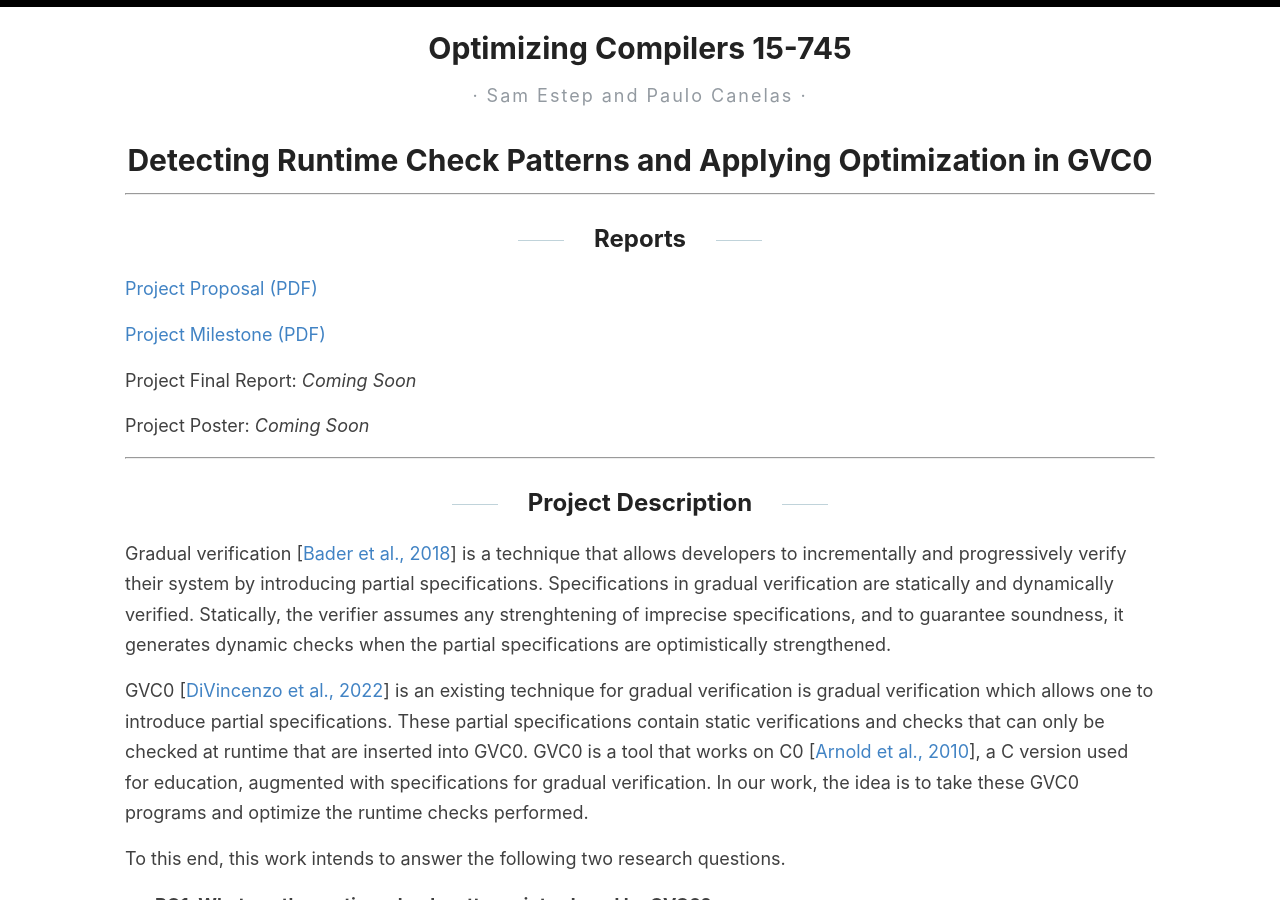
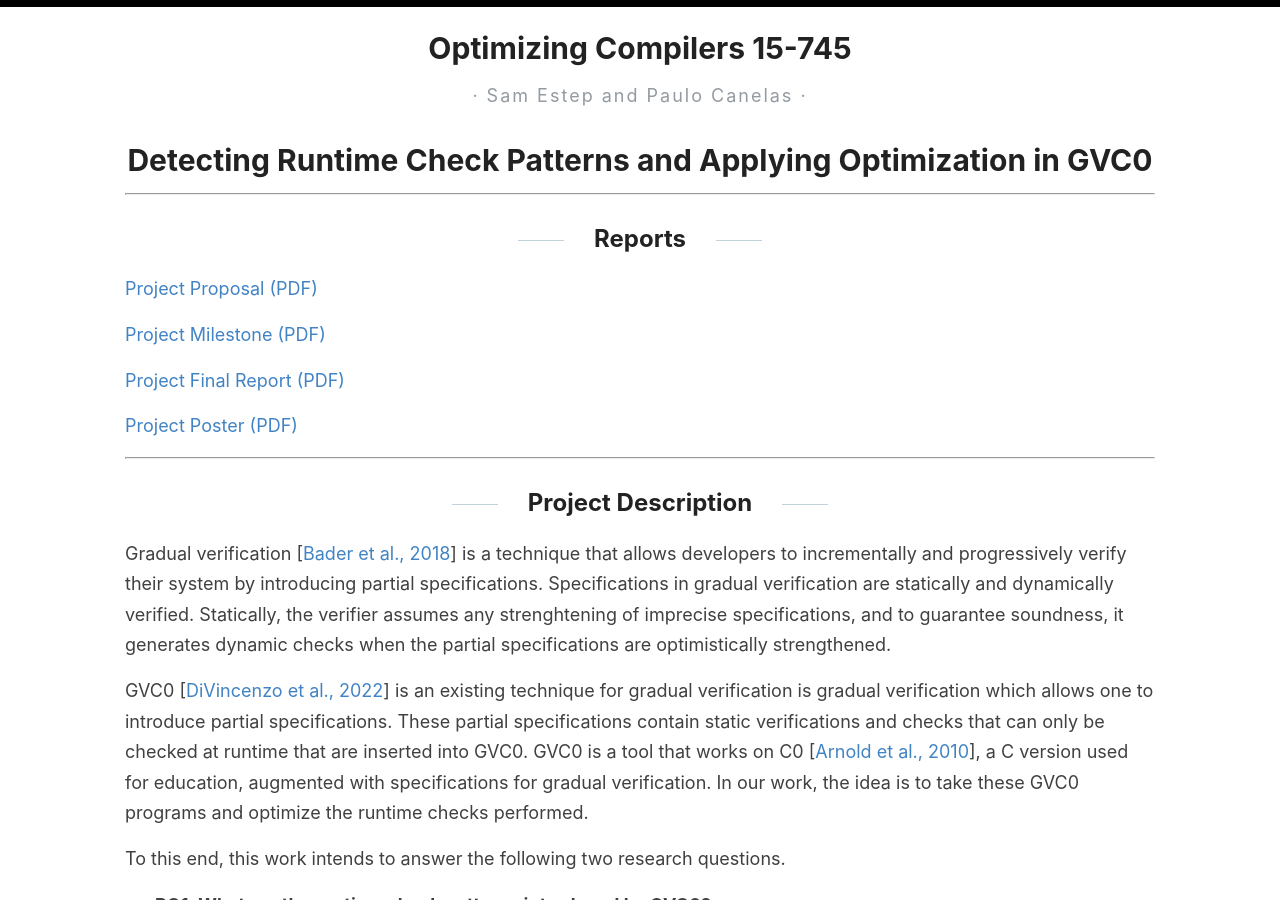
Before and after one commit to pcanelas/pcanelas.github.io, a Jekyll site: the page built from _pages/compilers.md, in a window 1280 px wide and 900 px high. Built offline with Jekyll 4.4.1, drawn with Linux system fonts in a browser that asks for light colours.

Commit message:
Added compilers

```diff
--- a/_pages/compilers.md
+++ b/_pages/compilers.md
@@ -15,9 +15,9 @@ author: Sam Estep and Paulo Canelas
 
 [Project Milestone (PDF)](https://pcanelas.com/images/compilers-milestone.pdf)
 
-Project Final Report: *Coming Soon*
+[Project Final Report (PDF)](https://pcanelas.com/images/compilers-final.pdf)
 
-Project Poster: *Coming Soon*
+[Project Poster (PDF)](https://pcanelas.com/images/compilers-poster.pdf)
 
 ---
 
```
Also changed, not shown: 2 other files.
